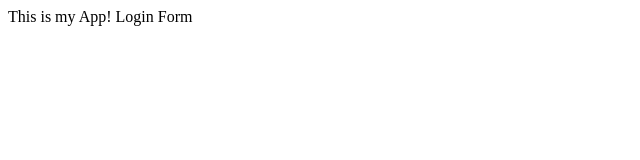
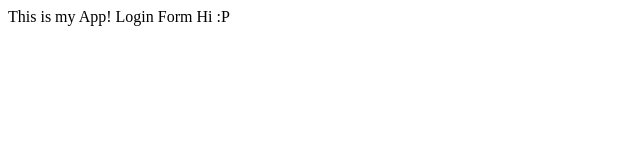
Before and after one commit to ben-vandelaar/GitLearn, a plain HTML site: page index.html in a window 1280 px wide. Shown: the full height of the page, 0-640 px from the left. Drawn offline with Linux system fonts and the light colour scheme.

Commit message:
wrote some more in the description to test "git diff"

```diff
--- a/index.html
+++ b/index.html
@@ -7,5 +7,6 @@
   <body>
     This is my App!
     Login Form
+    Hi :P
   </body>
 </html>
```
